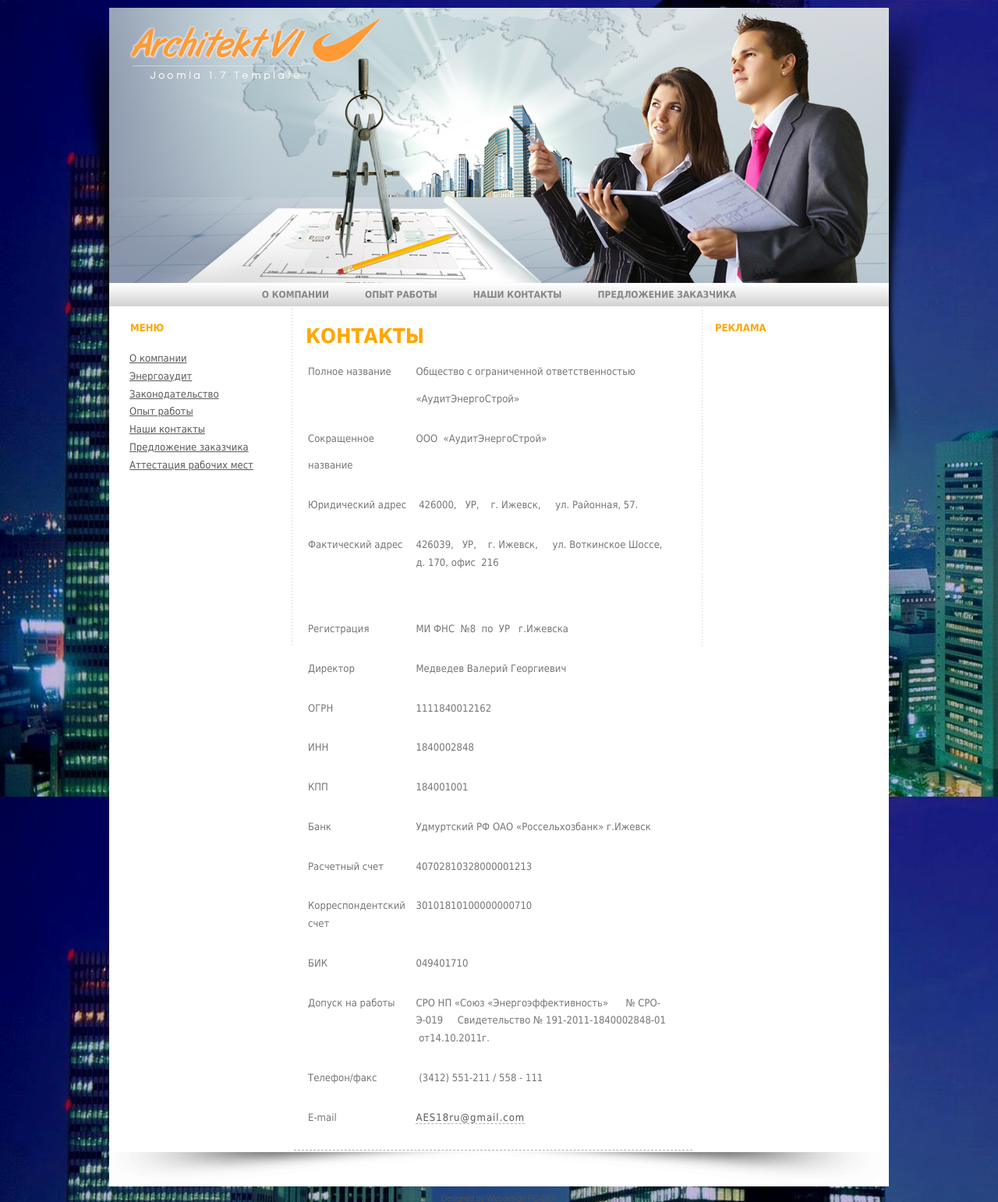
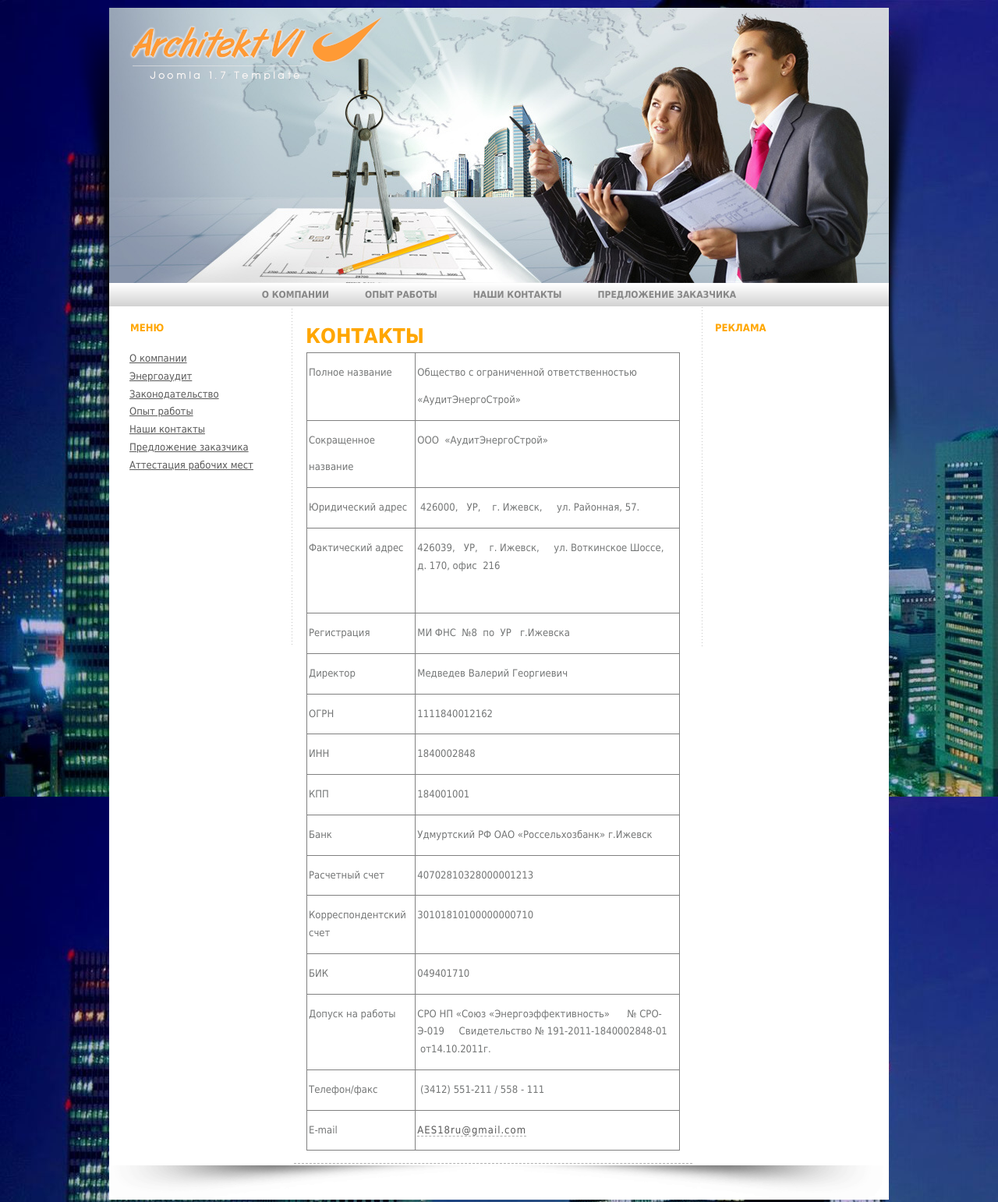
Before and after one commit to pivolan/gae_base_django_gdata_cmf, a Django app: template template/main/contacts.html in a window 1280 px wide. Shown: the top 1542 px of the page at 78% size. Run offline with Django 3.2, Linux system fonts and the light colour scheme; the template is opened without the code that fills it, so the values that code supplies are empty; parts of the project's set-up code (start-up, migrations or seed data) failed here and were passed over.

Commit message:
Добавлены страницы. Поправлен вид контактов.

```diff
--- a/public/css/layout/archi/template.css
+++ b/public/css/layout/archi/template.css
@@ -1435,7 +1435,7 @@ a img
 .art-article th, .art-article td
 {
   padding: 2px;
-  border: solid 0 #BABA5F;
+  border: dotted 1 #BABA5F;
   vertical-align: top;
   text-align: left;
 }
--- a/template/main/contacts.html
+++ b/template/main/contacts.html
@@ -8,7 +8,7 @@
 	</h2>
 {% endblock body_title_with_url %}
 {% block body_text %}
-	<table cellpadding="0" cellspacing="0" class="c7">
+	<table cellpadding="0" cellspacing="0" class="c7" border="1">
 		<tbody>
 		<tr class="c5">
 			<td class="c8"><p class="c3"><span class="c4">Полное название</span></p></td>
--- a/template/main/experience.html
+++ b/template/main/experience.html
@@ -8,7 +8,6 @@
 	</h2>
 {% endblock body_title_with_url %}
 {% block body_text %}
-
 	<h6>1. Федеральный закон от 23.11.2009 № 261-ФЗ</h6>
 	«Об энергосбережении и о повышении энергетической эффективности и о внесении изменений в отдельные законодательные акты Российской Федерации»
 	<h6>2. Федеральный закон от 30.12.2004 № 210-ФЗ</h6>
```
